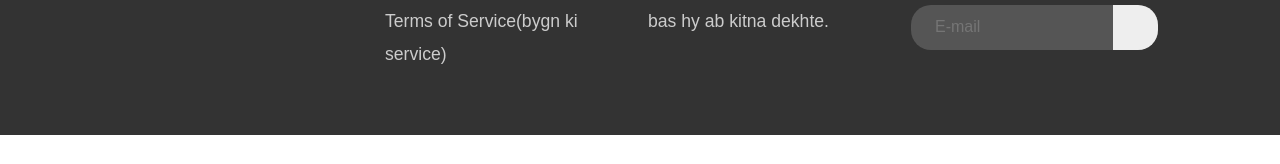
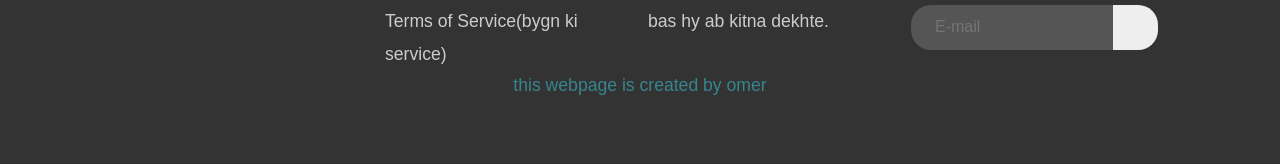
Before and after one commit to crazy-cyber/mjforsale, a plain HTML site: page index.htm in a window 1280 px wide. Shown: the part 1926-2090 px from the top of the page. Before the commit the page ends 2061 px from the top, so only its background shows below. Drawn offline with Linux system fonts and the light colour scheme; some icons are missing.

Commit message:
Update index.htm

```diff
--- a/index.htm
+++ b/index.htm
@@ -140,6 +140,7 @@
         </form>
       </div>
     </div>
+      <p style="text-align:center;color:rgb(55, 133, 143)" >this webpage is created by omer</p>
   </footer>
 </body>
 </html>
```
